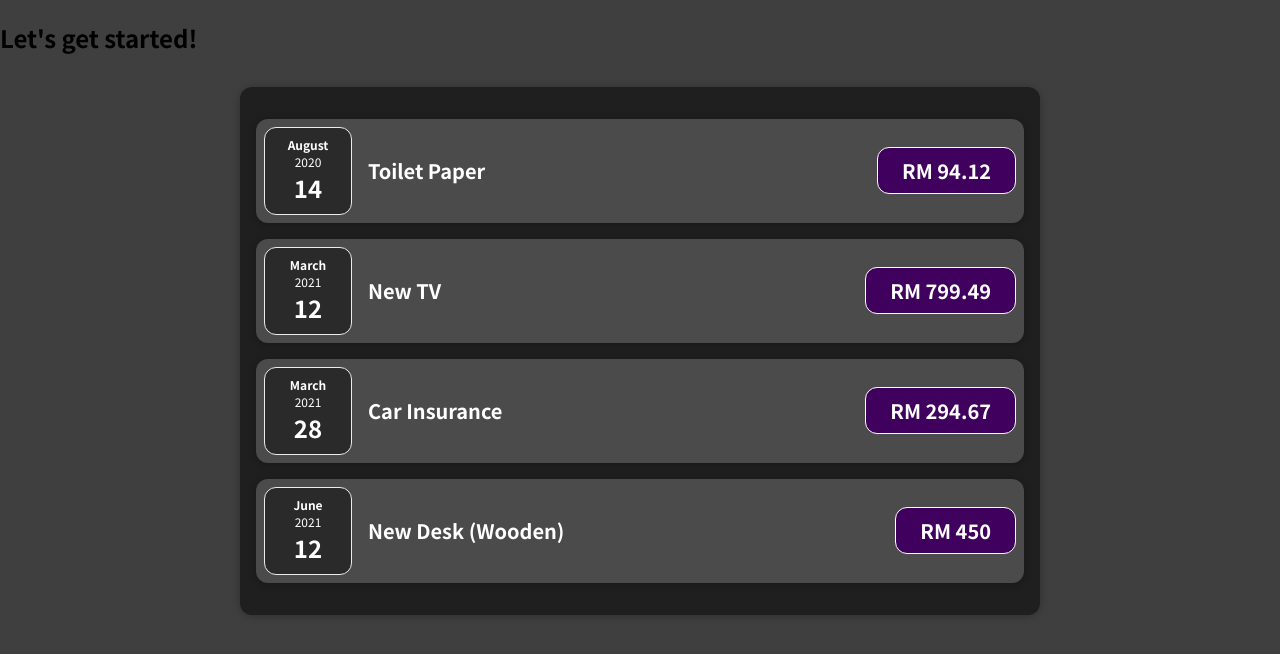
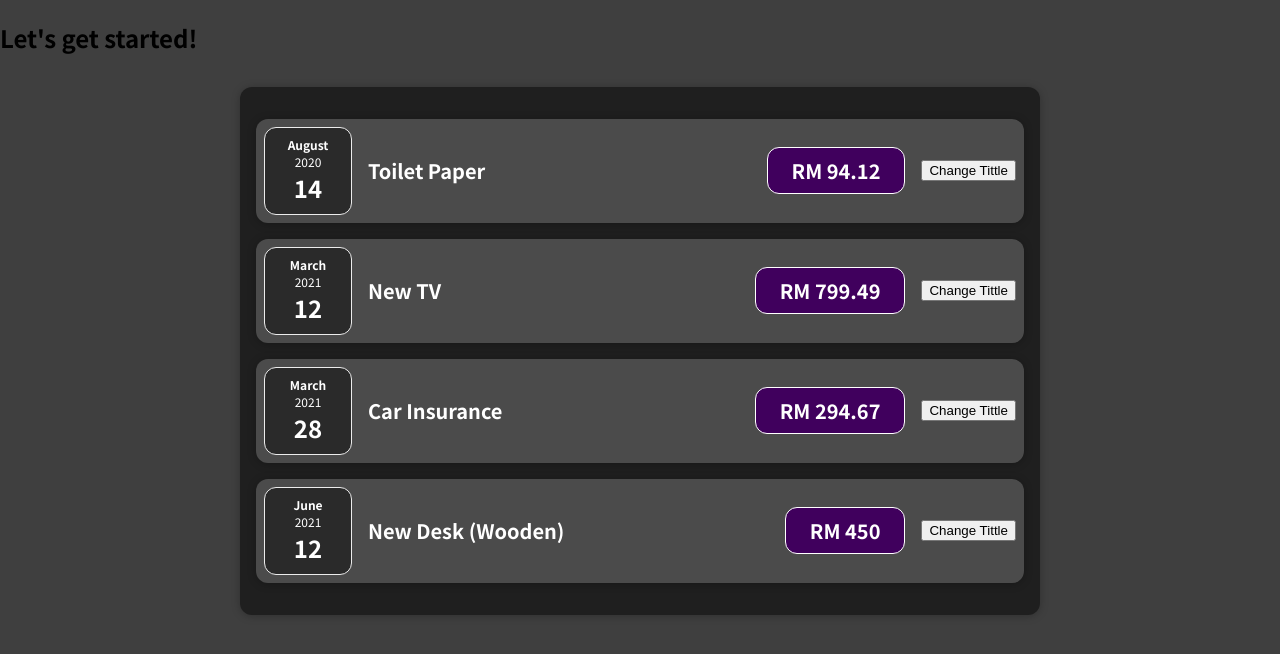
Before and after one commit to Ajiqi/react-complete-guide, a JavaScript app: page / in a window 1280 px wide. Shown: the top 654 px of the page. Built offline with nearby package versions, Linux system fonts and the light colour scheme.

Commit message:
Added button listener in ExpenseItem

```diff
--- a/src/components/expenses/ExpenseItem.js
+++ b/src/components/expenses/ExpenseItem.js
@@ -1,18 +1,24 @@
-import './ExpenseItem.css';
-import ExpenseDate from './ExpenseDate';
-import Card from '../ui/Card';
+import "./ExpenseItem.css";
+import ExpenseDate from "./ExpenseDate";
+import Card from "../ui/Card";
 
 const ExpenseItem = (props) => {
+  let title = props.title;
 
-    return (
+  const clickHandler = () => {
+    title = "Updated";
+  };
+
+  return (
     <Card className="expense-item">
-      <ExpenseDate date={props.date}/>
+      <ExpenseDate date={props.date} />
       <div className="expense-item__description">
-        <h2>{props.title}</h2>
+        <h2>{title}</h2>
         <div className="expense-item__price">RM {props.amount}</div>
+        <button onClick={clickHandler}>Change Tittle</button>
       </div>
     </Card>
   );
-}
+};
 
 export default ExpenseItem;
```
